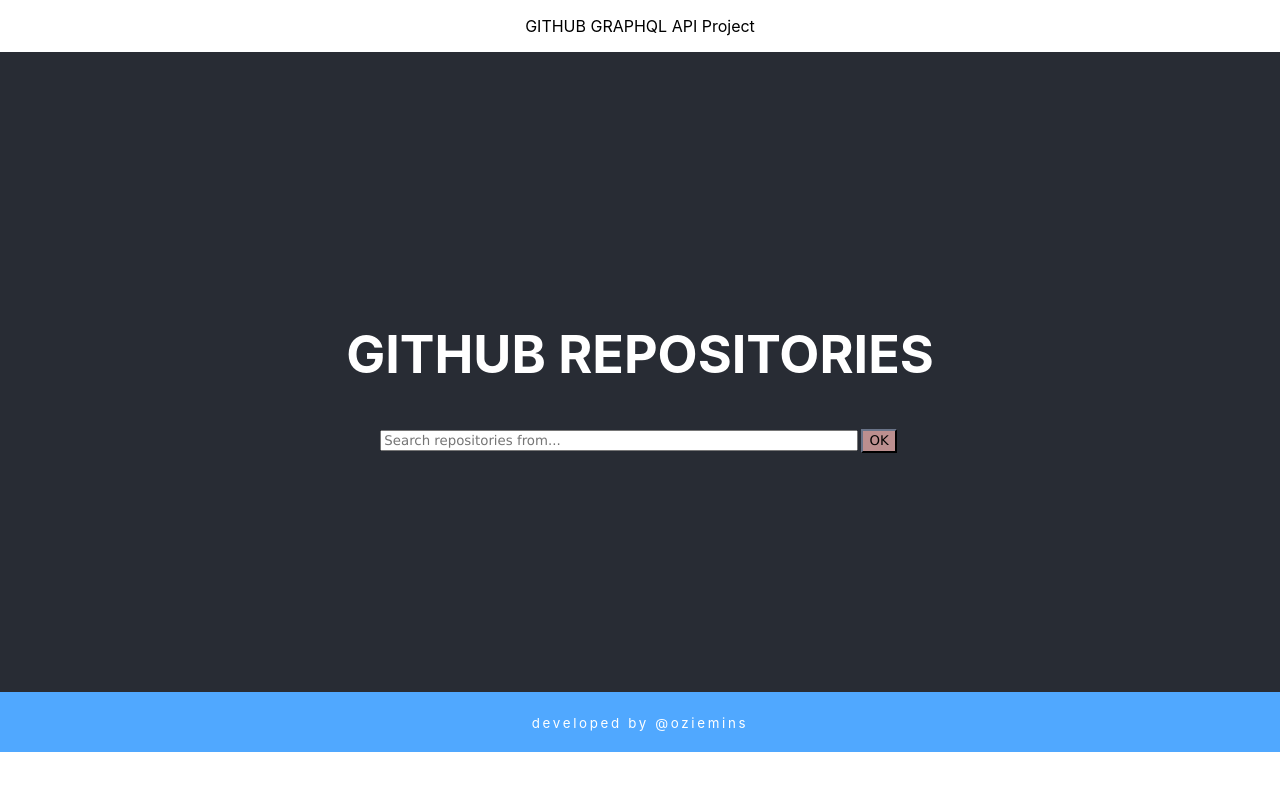
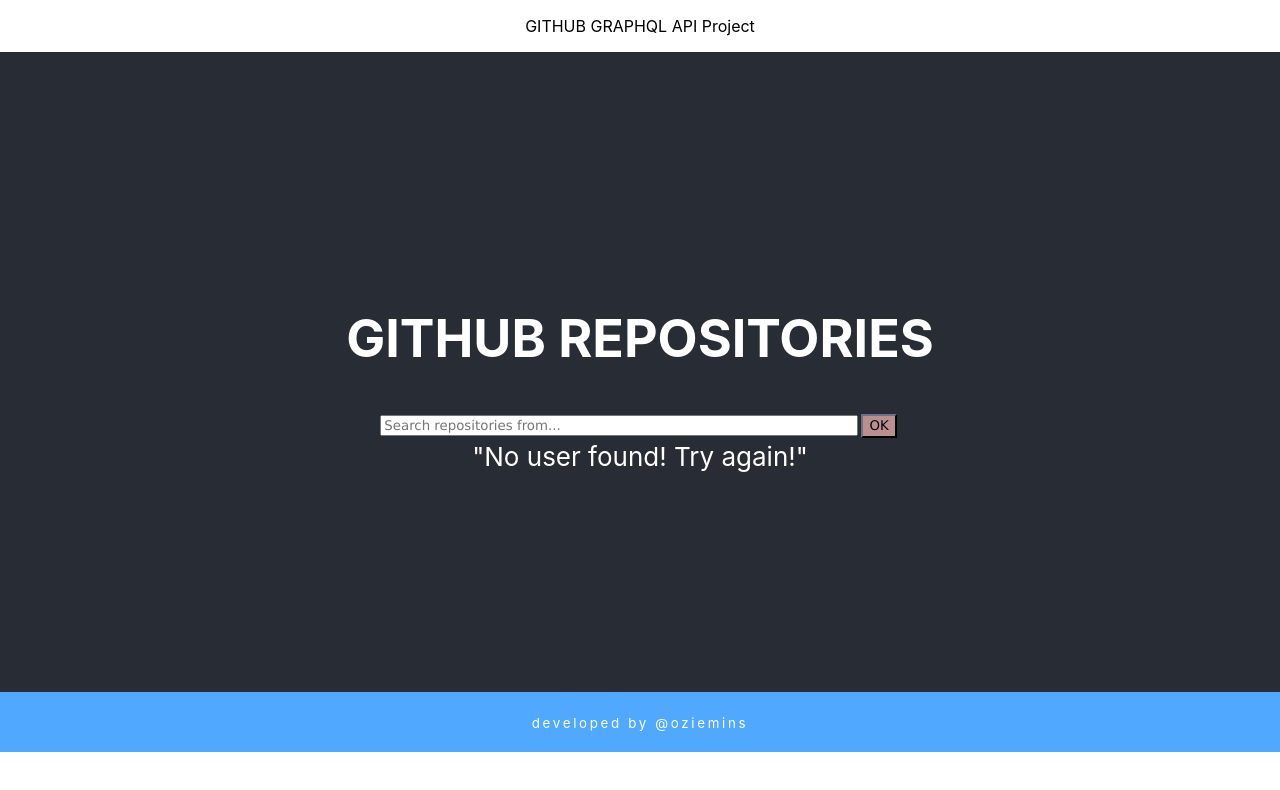
Before and after one commit to oziemins/github-graphql, a React (Create React App) app: page / in a window 1280 px wide. Both pictures are taken after a click on the button "OK". Shown: the top 790 px of the page. Built offline with nearby package versions, Linux system fonts and the light colour scheme; no server answers.

Commit message:
No user found!

```diff
--- a/src/Components/App.js
+++ b/src/Components/App.js
@@ -11,10 +11,7 @@
 import Search from "./Search";
 
 function App() {
-
-
-
-  return (
+    return (
       <div className="App">
 
         <p>
@@ -24,8 +21,8 @@
         <header className="App-header">
           <div>
             <h1>GITHUB REPOSITORIES</h1>
+            <Search/>
 
-            <Search/>
           </div>
         </header>
 
--- a/src/Components/Repository/Repository.js
+++ b/src/Components/Repository/Repository.js
@@ -2,6 +2,7 @@
 
 const Repository = (props) => {
   console.log("props.repository", props.repository)
+  console.log("length", typeof(props.repository))
   const { name, description, isFork } = props.repository;
 
   return (
--- a/src/Components/RepositoryList/RepositoryList.js
+++ b/src/Components/RepositoryList/RepositoryList.js
@@ -26,7 +26,7 @@
       <h2> {data.user.login} </h2>
       <h2> {data.user.url} </h2>
       <h2> {data.user.id} </h2> */}
-
+      {data.user.repositories.totalCount === 0 ? <span>No repositories!</span> : null}
       {data.user.repositories.nodes.map((repository) => (
         <Repository key={repository.id} repository={repository} />
       ))}
--- a/src/Components/Search/index.js
+++ b/src/Components/Search/index.js
@@ -6,7 +6,7 @@
 
 const Search = () => {
     const [searchParameter, setSearchFilter] = useState('');
-    const [executeSearch, { data }] = useLazyQuery(QUERY_REPO);
+    const [executeSearch, { loading, error, data }] = useLazyQuery(QUERY_REPO);
     console.log("search data", data)
     return (
       <>
@@ -27,6 +27,8 @@
             OK
           </button>
         </div>
+        {loading ? <span>"Searching..."</span> : null}
+        {error ? <span>"No user found! Try again!" </span> : null }
         {data ? <RepositoryList data={data}/> : null}
       </>
     );
--- a/src/api/apolloApi.js
+++ b/src/api/apolloApi.js
@@ -27,6 +27,7 @@
       login
       url
       repositories(last: 5) {
+        totalCount
         nodes {
           id
           name
```
